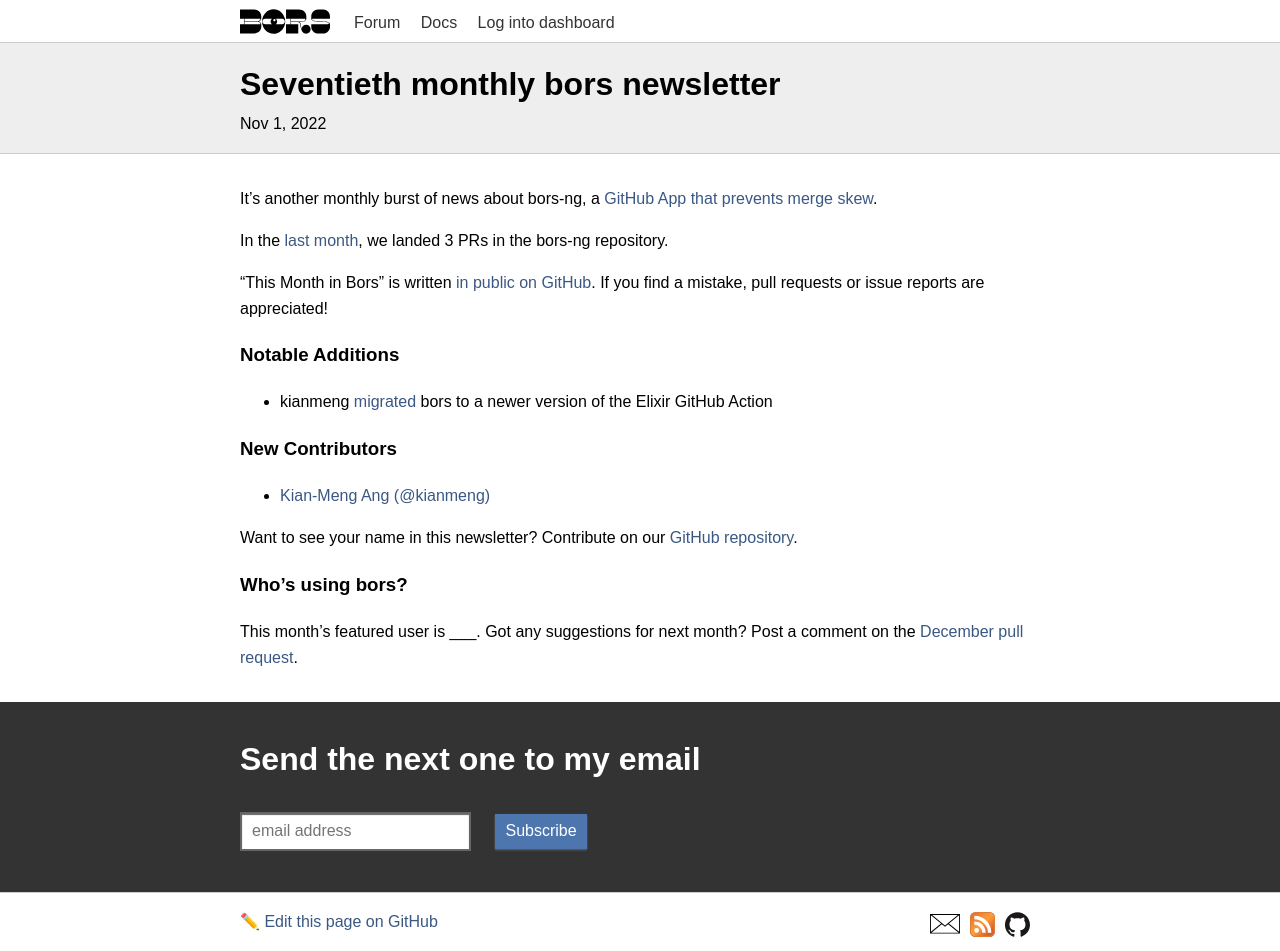
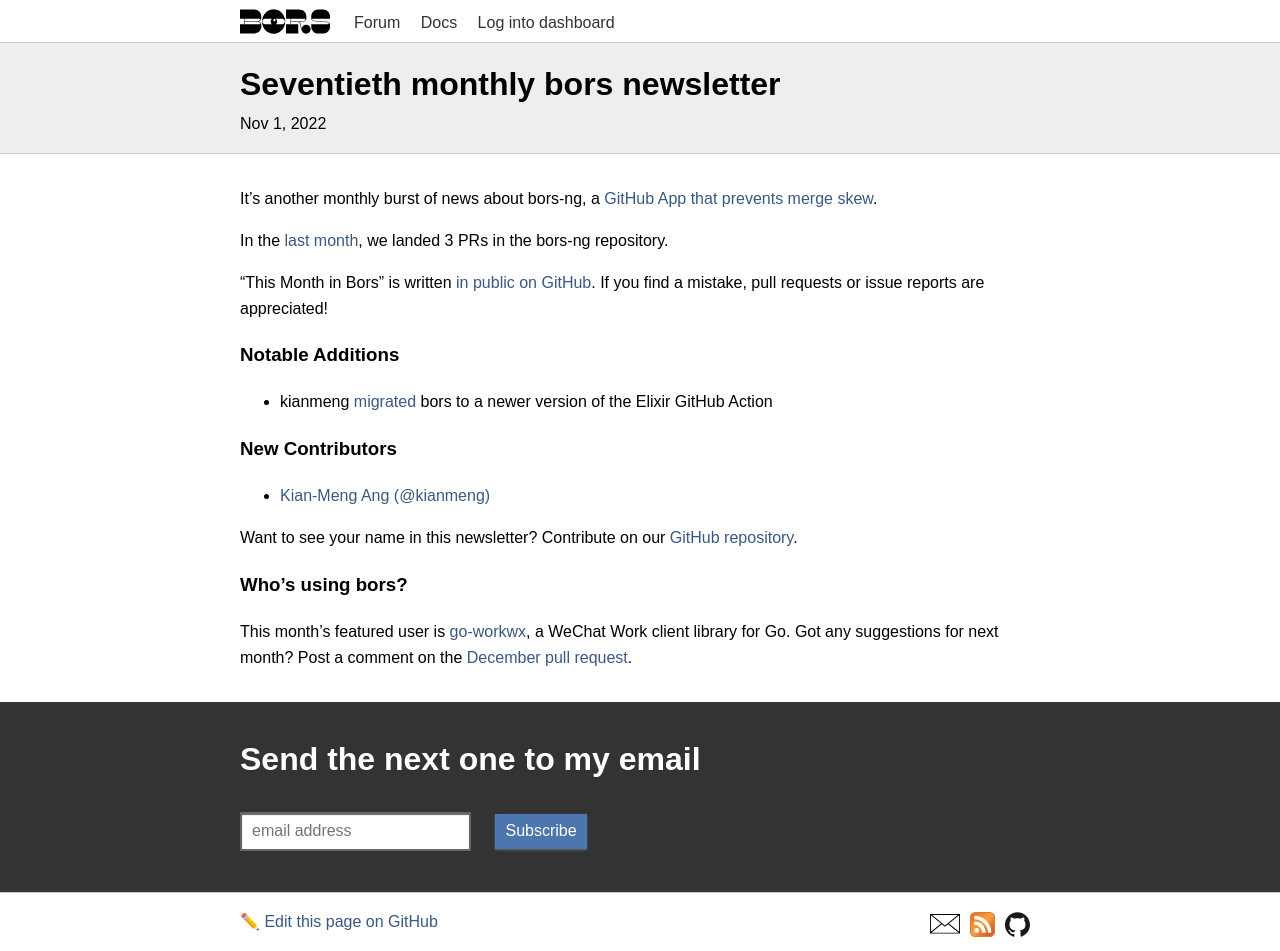
Before and after one commit to bors-ng/bors-ng.github.io, a Jekyll site: the page built from _posts/2022-11-01-tmib-70.md, in a window 1280 px wide. Built offline with Jekyll 4.4.1, drawn with Linux system fonts in a browser that asks for light colours.

Commit message:
Add featured user

```diff
--- a/_posts/2022-11-01-tmib-70.md
+++ b/_posts/2022-11-01-tmib-70.md
@@ -31,6 +31,6 @@
 
 ### Who's using bors?
 
-This month's featured user is ___.
+This month's featured user is [go-workwx](https://github.com/xen0n/go-workwx), a WeChat Work client library for Go.
 Got any suggestions for next month?
 Post a comment on the [December pull request](https://github.com/bors-ng/bors-ng.github.io/pull/___).
```
